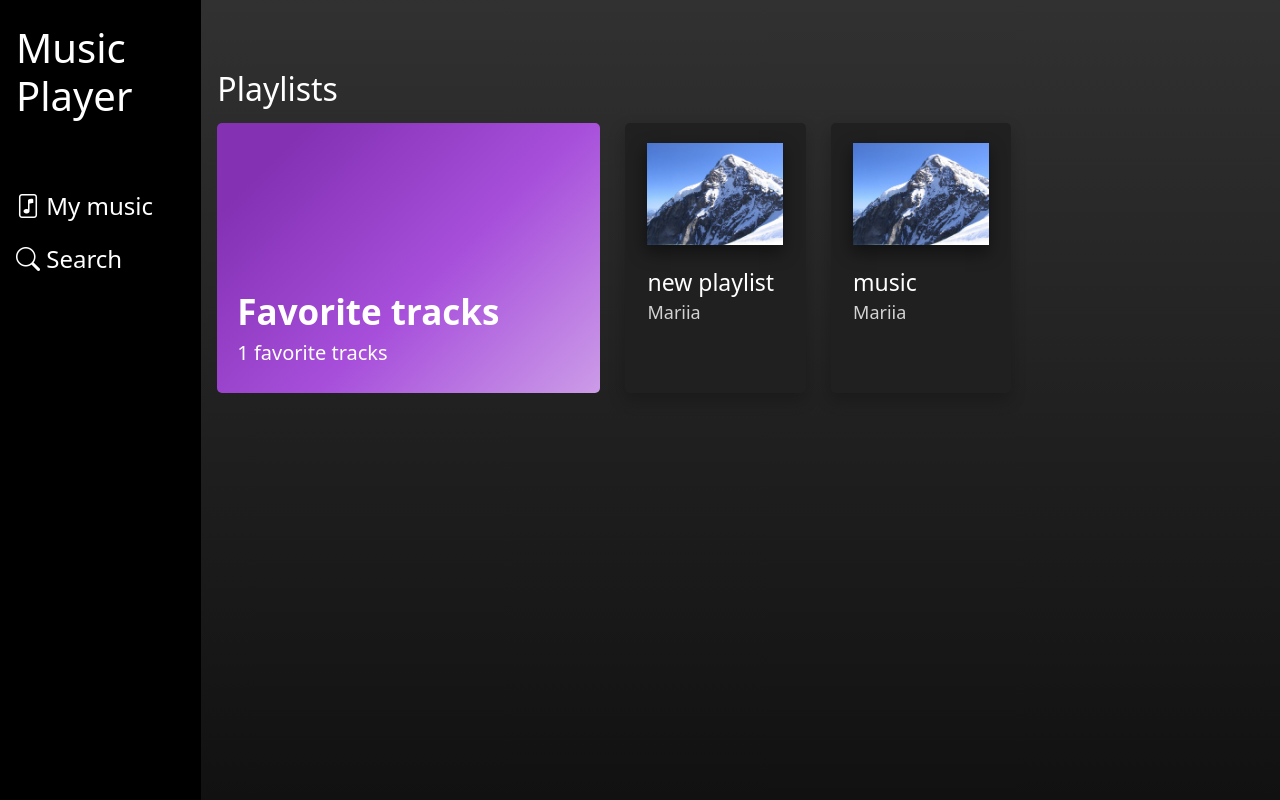
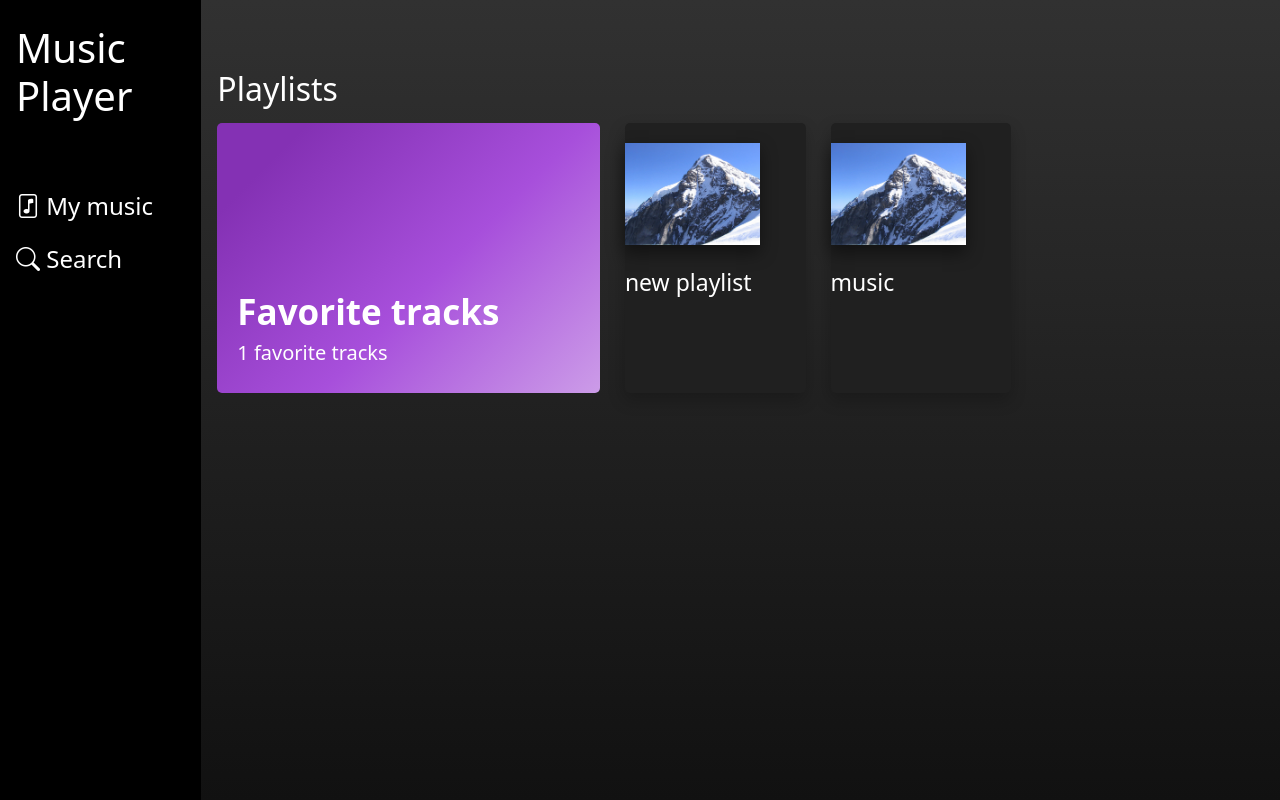
Before and after one commit to wari1aandr/music-player, a Vue app: page /music in a window 1280 px wide. Built offline with nearby package versions, Linux system fonts and the light colour scheme; data requests are answered from the project's data file.

Commit message:
добавила vuex в проект

```diff
--- a/package.json
+++ b/package.json
@@ -12,12 +12,14 @@
     "core-js": "^3.6.5",
     "json-server": "^0.17.0",
     "vue": "^2.6.11",
-    "vue-router": "^3.2.0"
+    "vue-router": "^3.2.0",
+    "vuex": "^3.6.2"
   },
   "devDependencies": {
     "@vue/cli-plugin-babel": "~4.5.0",
     "@vue/cli-plugin-router": "^4.5.15",
     "@vue/cli-plugin-typescript": "~4.5.0",
+    "@vue/cli-plugin-vuex": "^4.5.15",
     "@vue/cli-service": "~4.5.0",
     "node-sass": "^4.12.0",
     "sass-loader": "^8.0.2",
--- a/src/components/MyMusic/List.vue
+++ b/src/components/MyMusic/List.vue
@@ -11,7 +11,7 @@
             </div>
 
             <PlaylistItem
-                v-for="(playlist, idx) of playlists"
+                v-for="(playlist, idx) of getAllPlaylists"
                 :key="idx"
                 :playlist="playlist"
             />
@@ -22,31 +22,22 @@
 
 <script lang="ts">
 import Vue from 'vue';
+import { mapGetters, mapActions } from 'vuex';
+
 import PlaylistItem from '@/components/PlaylistItem.vue';
-import { Playlist } from '@/types';
 
 
 export default Vue.extend({
   components: {
     PlaylistItem
   },
-  data() {
-    return {
-        playlists: [] as Array<Playlist>,
-        authenticatedUserId: 1 as Number
-    }
+  methods: {
+    ...mapActions('playlist', ['fetchPlaylists']),
   },
+  computed: mapGetters('playlist', ['getAllPlaylists']),
   mounted() {
     this.fetchPlaylists();
   },
-  methods: {
-    async fetchPlaylists(): Promise<void> {
-        const res = await fetch('http://localhost:3000/playlists?author_id=' + this.authenticatedUserId);
-        const playlists = await res.json();
-
-        this.playlists = playlists;
-    }
-  }
 });
 </script>
 
--- a/src/components/PlaylistItem.vue
+++ b/src/components/PlaylistItem.vue
@@ -1,17 +1,15 @@
 <template>
-  <div class="playlist__item">
-    <router-link :to="{ name: 'Playlist', params: { id: playlist.id, authorLogin: authorLogin, playlist: playlist } }" class="playlist__item-wrapper">
-      <img class="playlist__item-img" :src="require(`@/assets/${playlist.img}`)" alt="item__img">
+  <div class="playlist__item" @click="shareData()">
+    <img class="playlist__item-img" :src="require(`@/assets/${playlist.img}`)" alt="item__img">
 
-      <p class="playlist__item-title"> {{ playlist.title }} </p>
-      <p class="playlist__item-text playlist__item-author"> {{ this.authorLogin }} </p>
-    </router-link>
+    <p class="playlist__item-title"> {{ playlist.title }} </p>
+    <p class="playlist__item-text playlist__item-author"> {{ this.authorLogin }} </p>
   </div>
 </template>
 
 <script lang="ts">
 import Vue, { PropType } from 'vue';
-import { Playlist } from '@/types';
+import { Playlist } from '@/store/types';
 
 export default Vue.extend({
   props: {
@@ -20,22 +18,28 @@ export default Vue.extend({
       required: true
     }
   },
-  data() {
-    return {
-      authorLogin: '' as String
-    }
-  },
-  mounted() {
-    this.getAuthorLogin();
-  },
-  methods: {
-    async getAuthorLogin(): Promise<void> {
-      const res = await fetch('http://localhost:3000/users?id=' + this.playlist.author_id);
-      const user = await res.json();
+  // data() {
+  //   return {
+  //     authorLogin: '' as string
+  //   }
+  // },
+  // mounted() {
+  //   this.getAuthorLogin();
+  // },
+  // methods: {
+  //   async getAuthorLogin(): Promise<void> {
+  //     const res = await fetch('http://localhost:3000/users?id=' + this.playlist.author_id);
+  //     const user = await res.json();
 
-      this.authorLogin = user[0].login;
-    }
-  }
+  //     this.authorLogin = user[0].login;
+  //   },
+  //   shareData(): void {
+  //     this.$router.push({
+  //       name: 'Playlist',
+  //       params: { id: this.playlist.id.toString(), authorLogin: this.authorLogin}
+  //     });
+  //   }
+  // }
 });
 </script>
 
--- a/src/main.ts
+++ b/src/main.ts
@@ -1,10 +1,12 @@
 import Vue from 'vue'
 import App from './App.vue'
 import router from './router'
+import store from './store'
 
 Vue.config.productionTip = false
 
 new Vue({
   router,
+  store,
   render: h => h(App)
 }).$mount('#app')
--- /dev/null
+++ b/src/store/index.ts
@@ -0,0 +1,17 @@
+import Vue from 'vue';
+import Vuex, { StoreOptions } from 'vuex';
+import { RootState } from './types';
+import { playlist } from './modules/playlist';
+
+Vue.use(Vuex);
+
+const store: StoreOptions<RootState> = {
+  state: {
+    authenticatedUserId: 1
+  },
+  modules: {
+    playlist
+  }
+};
+
+export default new Vuex.Store<RootState>(store);
--- /dev/null
+++ b/src/store/modules/playlist.ts
@@ -0,0 +1,40 @@
+import { Module } from 'vuex';
+import { RootState, Playlist, PlaylistState, Context } from '../types';
+import { ActionTree } from 'vuex';
+import { MutationTree } from 'vuex';
+import { GetterTree } from 'vuex';
+
+export const state: PlaylistState = {
+    items: []
+};
+
+const namespaced: boolean = true;
+
+export const actions: ActionTree<PlaylistState, RootState> = {
+    async fetchPlaylists(context: Context): Promise<void> {
+        const res = await fetch('http://localhost:3000/playlists?author_id=' + 1);
+        const playlists = await res.json();
+
+        context.commit('updatePlaylists', playlists);
+    }
+};
+
+export const mutations: MutationTree<PlaylistState> = {
+    updatePlaylists(state: PlaylistState, payload: Array<Playlist>) {
+        state.items = payload;
+    },
+};
+
+export const getters: GetterTree<PlaylistState, RootState> = {
+    getAllPlaylists(state: PlaylistState) {
+        return state.items;
+    }
+};
+
+export const playlist: Module<PlaylistState, RootState> = {
+    namespaced,
+    state,
+    actions,
+    mutations,
+    getters
+};
--- /dev/null
+++ b/src/store/types.ts
@@ -0,0 +1,19 @@
+import { ActionContext } from "vuex";
+
+export interface RootState {
+    authenticatedUserId: number;
+}
+
+export type Playlist = {
+    id: number,
+    title: string,
+    img: string,
+    author_id: number,
+    tracks_id: Array<number>
+};
+
+export interface PlaylistState {
+    items: Array<Playlist>
+}
+
+export type Context = ActionContext<PlaylistState, RootState>
--- a/src/views/Playlist.vue
+++ b/src/views/Playlist.vue
@@ -16,21 +16,11 @@
 
 <script lang="ts">
 import Vue, { PropType } from 'vue';
-import { Playlist } from '@/types';
+import { Playlist } from '@/store/types';
 
 export default Vue.extend({
     name: 'Playlist',
-  components: {
-  },
     props: {
-    id: {
-        type: Number,
-        required: true
-    },
-    authorLogin: {
-        type: String,
-        required: true
-    },
         playlist: {
             type: Object as PropType<Playlist>,
             required: true
```
Also changed, not shown: src/types.ts (deleted, +0 -7 lines), 1 other file (tests, documents, lock files or other folders). Lines whose indentation alone changed are shown as unchanged.
